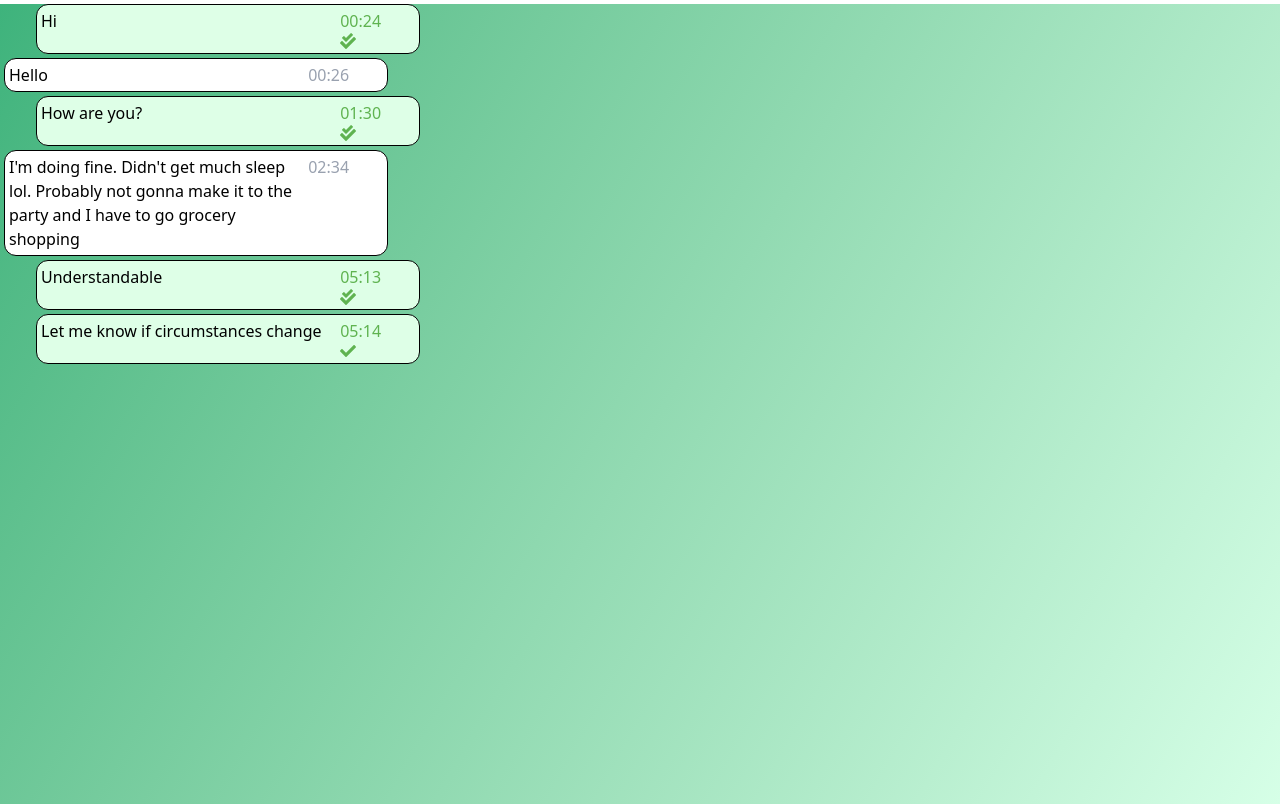
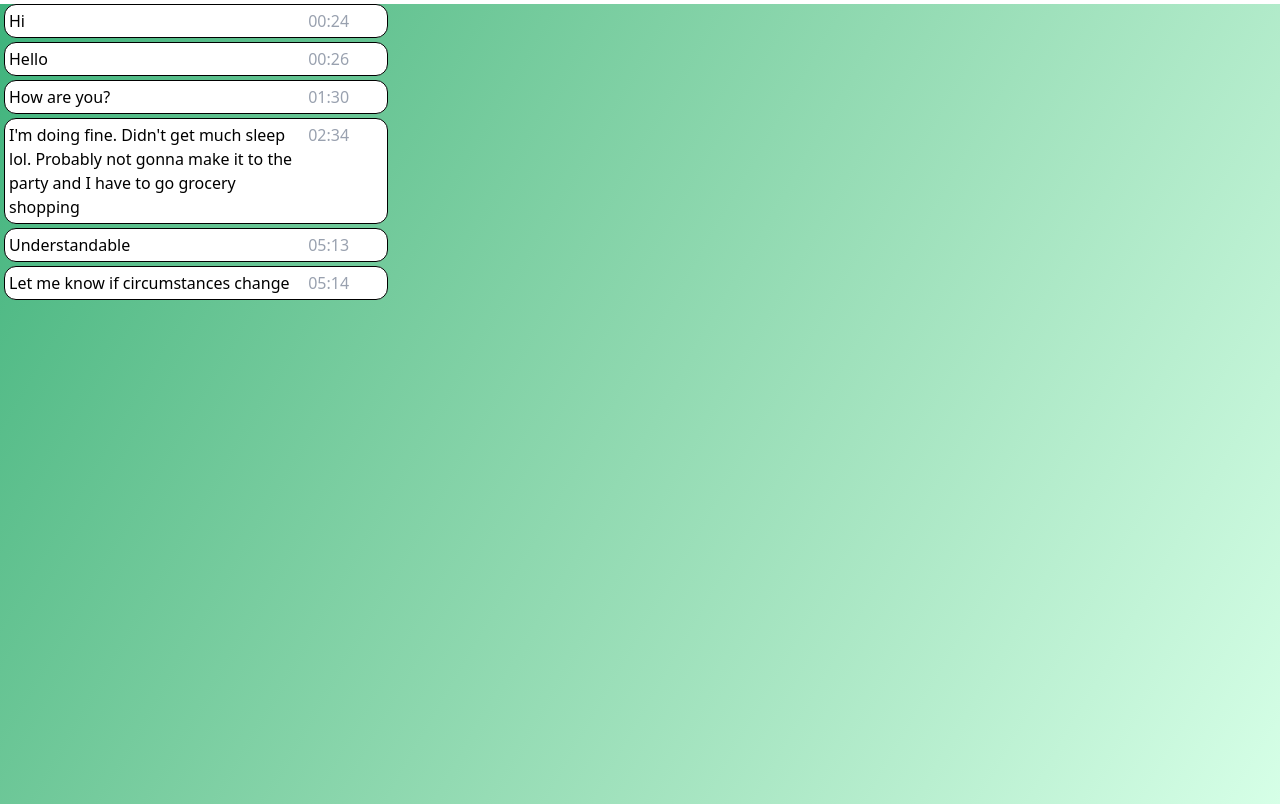
Before and after one commit to ddobrynina/Messaging-App-Cattagram, a React (Vite) app in the folder client/cattagram/: page /messages in a window 1280 px wide. Built offline with nearby package versions, Linux system fonts and the light colour scheme.

Commit message:
Separated the types of messages

```diff
--- a/client/cattagram/src/components/message.jsx
+++ b/client/cattagram/src/components/message.jsx
@@ -1,25 +1,12 @@
-import {FaCheck, FaCheckDouble} from 'react-icons/fa'
 
 const Message = ({message}) => {
 
-  const currentUser = message.currentUser;
-  const read = message.readStatus;
   return (
     <div className='text-wrap m-1'>
-    {currentUser ?
-      <div className='flex bg-[#DEFFE7] max-w-sm rounded-xl border ml-8 p-1'>
-        <div className='flex-4'>{message.message}</div>
-         <div className='flex-1 text-[#5FB350]'>
-          {message.time}
-          {read? <FaCheckDouble /> : <FaCheck /> }
-        </div>
-      </div>
-      :
       <div className='flex bg-white max-w-sm rounded-xl border p-1'>
         <div className='flex-4'>{message.message}</div>
        <div className='flex-1 text-gray-400'>{message.time}</div>
       </div>
-    }
     </div>
   )
 }
--- /dev/null
+++ b/client/cattagram/src/components/userMessage.jsx
@@ -0,0 +1,20 @@
+import {FaCheck, FaCheckDouble} from 'react-icons/fa'
+
+const UserMessage = ({message}) => {
+
+  const read = message.readStatus;
+
+  return (
+    <div className='text-wrap m-1'>
+        <div className='flex bg-[#DEFFE7] max-w-sm rounded-xl border ml-8 p-1'>
+            <div className='flex-4'>{message.message}</div>
+            <div className='flex-1 text-[#5FB350]'>
+                {message.time}
+                {read? <FaCheckDouble /> : <FaCheck /> }
+            </div>
+        </div>
+    </div>
+  )
+}
+
+export default UserMessage
```
